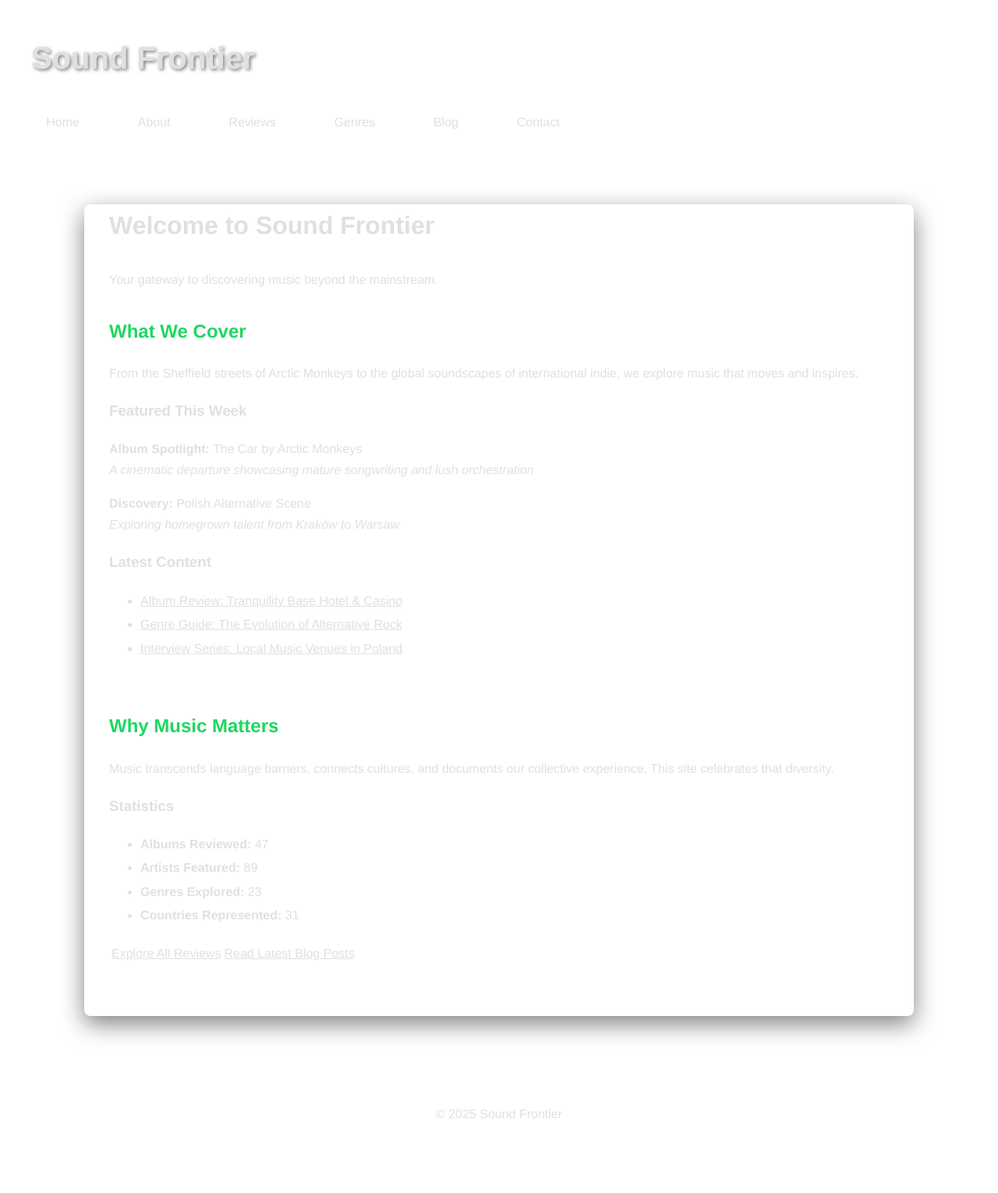
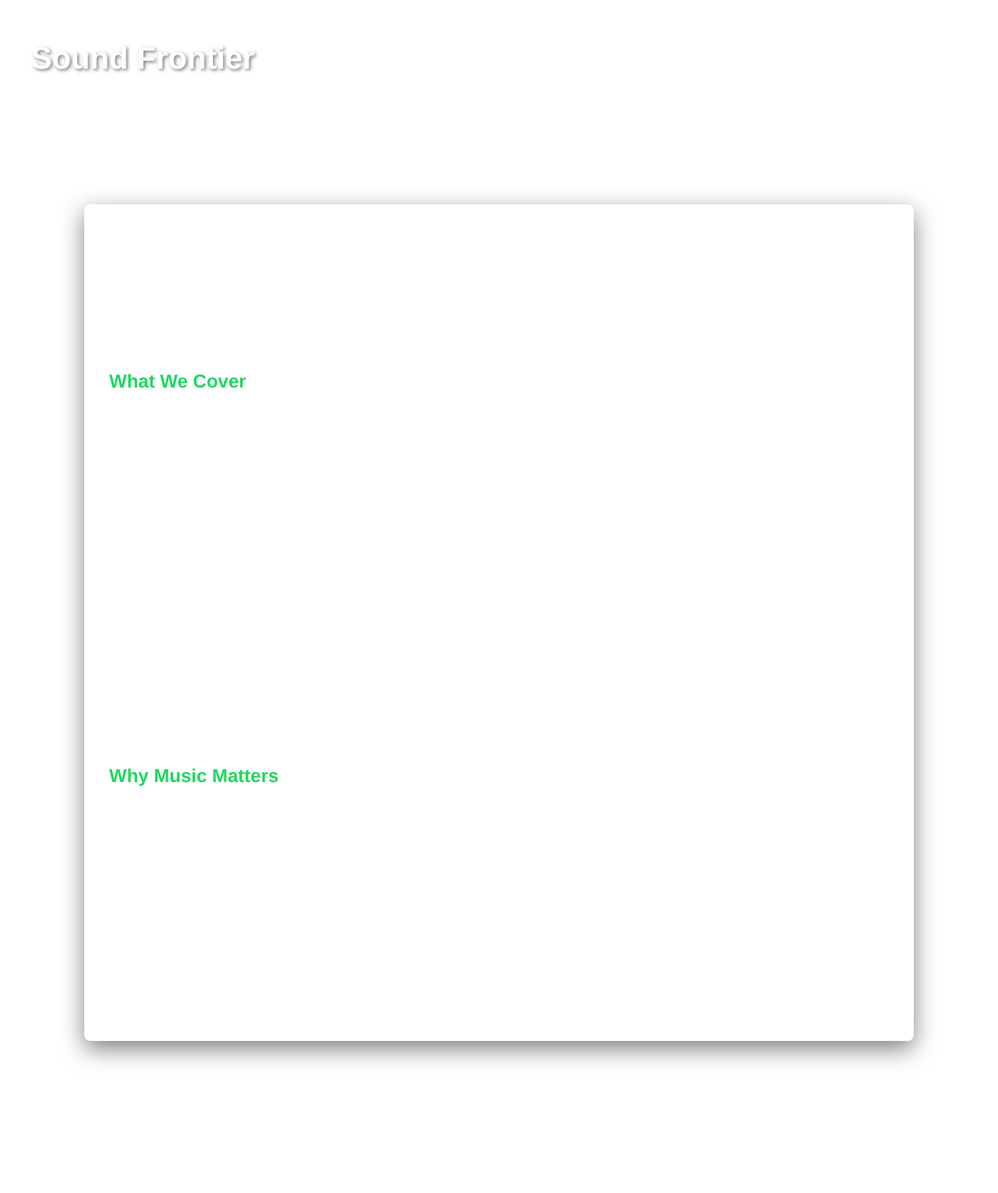
Before and after one commit to exed1ons/exed1on.github.io, a Jekyll site: the page built from index.md, in a window 1280 px wide. Shown: the whole page at 78% size. Built offline with Jekyll 4.4.1, drawn with Linux system fonts in a browser that asks for light colours; before the commit the page ends 1498 px from its top, so only the background shows below that.

Commit message:
Update style.css

```diff
--- a/assets/css/style.css
+++ b/assets/css/style.css
@@ -7,14 +7,14 @@
     --primary: #1db954;
     --dark: #191414;
     --medium: #282828;
-    --light: #b3b3b3;
+    --light: #ffffff;
     --accent: #ff6b6b;
 }
 
 body {
     font-family: 'Helvetica Neue', Arial, sans-serif;
     line-height: 1.7;
-    color: #e0e0e0;
+    color: #ffffff;
     background: var(--dark);
 }
 
@@ -40,7 +40,7 @@ nav {
 }
 
 nav a {
-    color: var(--light);
+    color: #ffffff;
     text-decoration: none;
     margin-right: 2rem;
     padding: 0.7rem 1.2rem;
@@ -60,7 +60,7 @@ nav a:hover {
 main {
     max-width: 1000px;
     margin: 0 auto;
-    padding: 0 2rem 4rem 2rem;
+    padding: 2rem;
     background: var(--medium);
     border-radius: 8px;
     box-shadow: 0 10px 30px rgba(0,0,0,0.5);
@@ -83,7 +83,11 @@ h3 {
 }
 
 h4 {
-    color: var(--light);
+    color: #ffffff;
+}
+
+p {
+    color: #ffffff;
 }
 
 a {
@@ -99,7 +103,7 @@ blockquote {
     border-left: 4px solid var(--primary);
     padding-left: 1.5rem;
     margin: 1.5rem 0;
-    color: var(--light);
+    color: #ffffff;
     font-style: italic;
 }
 
@@ -121,11 +125,16 @@ footer {
     padding: 2rem;
     margin-top: 4rem;
     border-top: 2px solid var(--medium);
-    color: var(--light);
+    color: #ffffff;
 }
 
 ul, ol {
     line-height: 1.9;
+    color: #ffffff;
+}
+
+li {
+    color: #ffffff;
 }
 
 strong {
```
